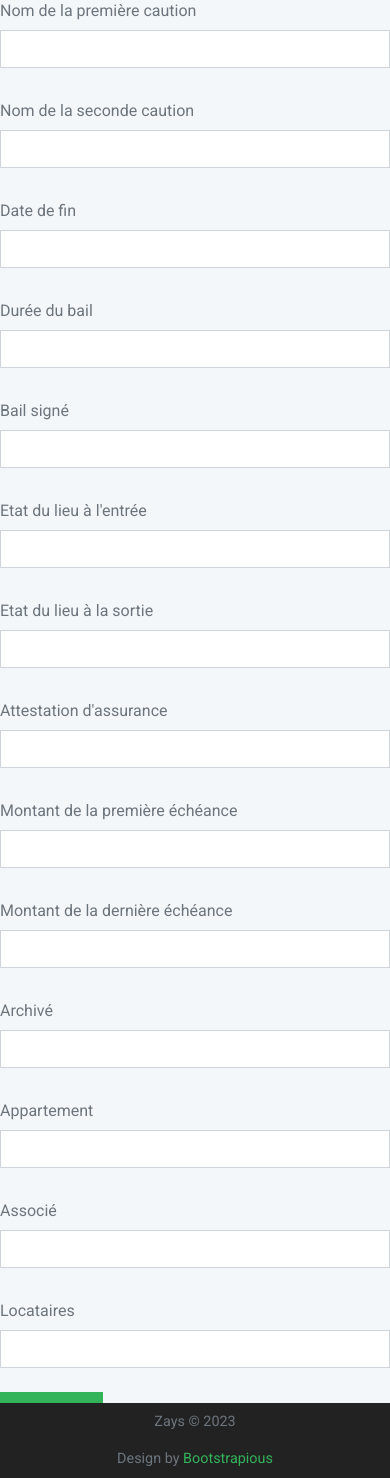
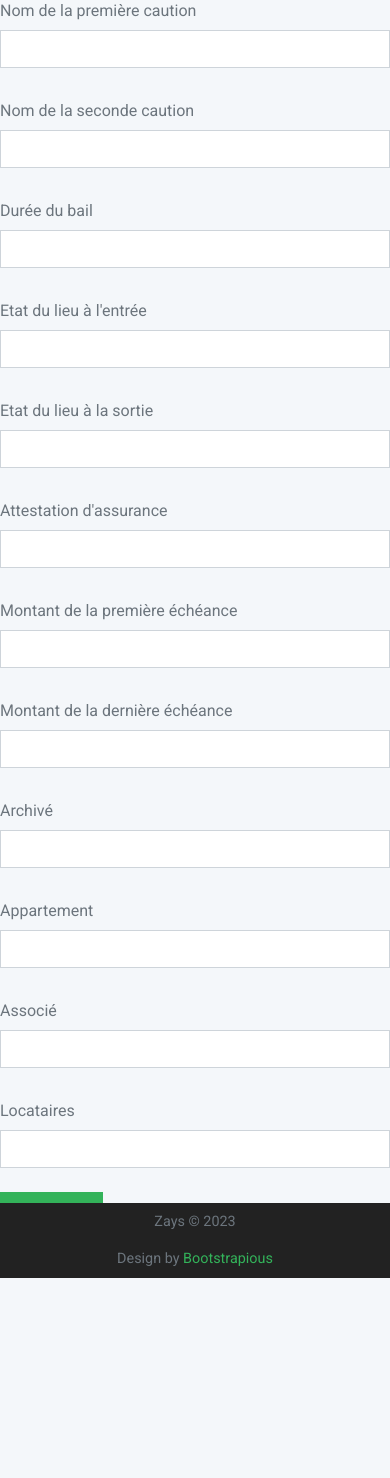
Before and after one commit to ZakinaA/Zays, a Symfony app: template templates/bail/ajouter.html.twig in a window 390 px wide. Shown: the part 496-1974 px from the top of the page. After the commit the page ends 1774 px from the top, so only its background shows below. Run offline with Twig, Linux system fonts and the light colour scheme; the template is opened without the code that fills it, so the values that code supplies are empty; form fields are guessed from the names that the template uses; some libraries are stand-ins or nearby versions.

Commit message:
correction

```diff
--- a/templates/bail/ajouter.html.twig
+++ b/templates/bail/ajouter.html.twig
@@ -49,13 +49,7 @@
                 {{ form_widget(form.nomCaution2, {'attr': {'class': 'form-control'}}) }}
             </div>
         </div>
-<br/>
-        <div class="form-group row">
-            <label class="col-sm-2 col-form-label" for="dateFin">Date de fin</label>
-            <div class="col-sm-10">
-                {{ form_widget(form.dateFin, {'attr': {'class': 'form-control'}}) }}
-            </div>
-        </div>
+
 <br/>
         <div class="form-group row">
             <label class="col-sm-2 col-form-label" for="dureeBail">Durée du bail</label>
@@ -63,13 +57,7 @@
                 {{ form_widget(form.dureeBail, {'attr': {'class': 'form-control'}}) }}
             </div>
         </div>
-<br/>
-        <div class="form-group row">
-            <label class="col-sm-2 col-form-label" for="bailSigne">Bail signé</label>
-            <div class="col-sm-10">
-                {{ form_widget(form.bailSigne, {'attr': {'class': 'form-control'}}) }}
-            </div>
-        </div>
+
 <br/>
         <div class="form-group row">
             <label class="col-sm-2 col-form-label" for="etatLieuEntree">Etat du lieu à l'entrée</label>
```
Also changed, not shown: src/Form/BailType.php (+16 -14 lines).
